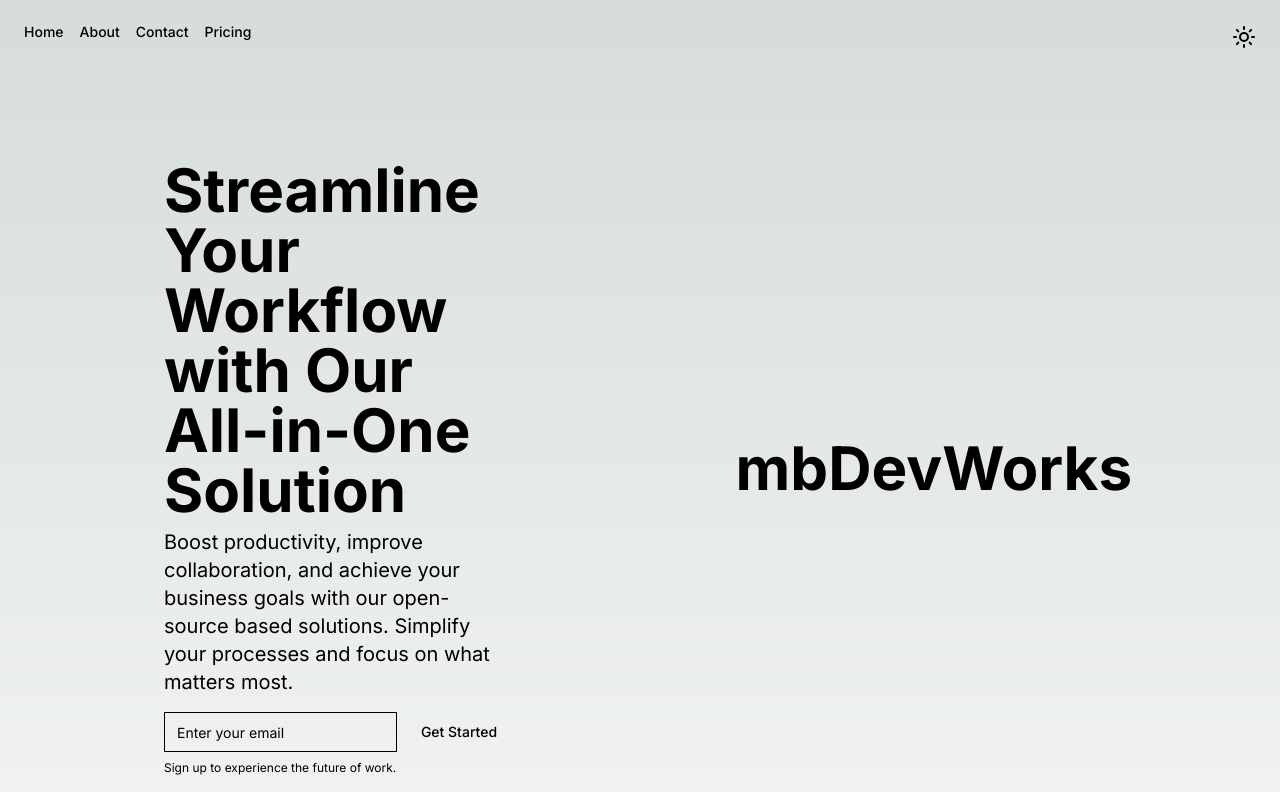
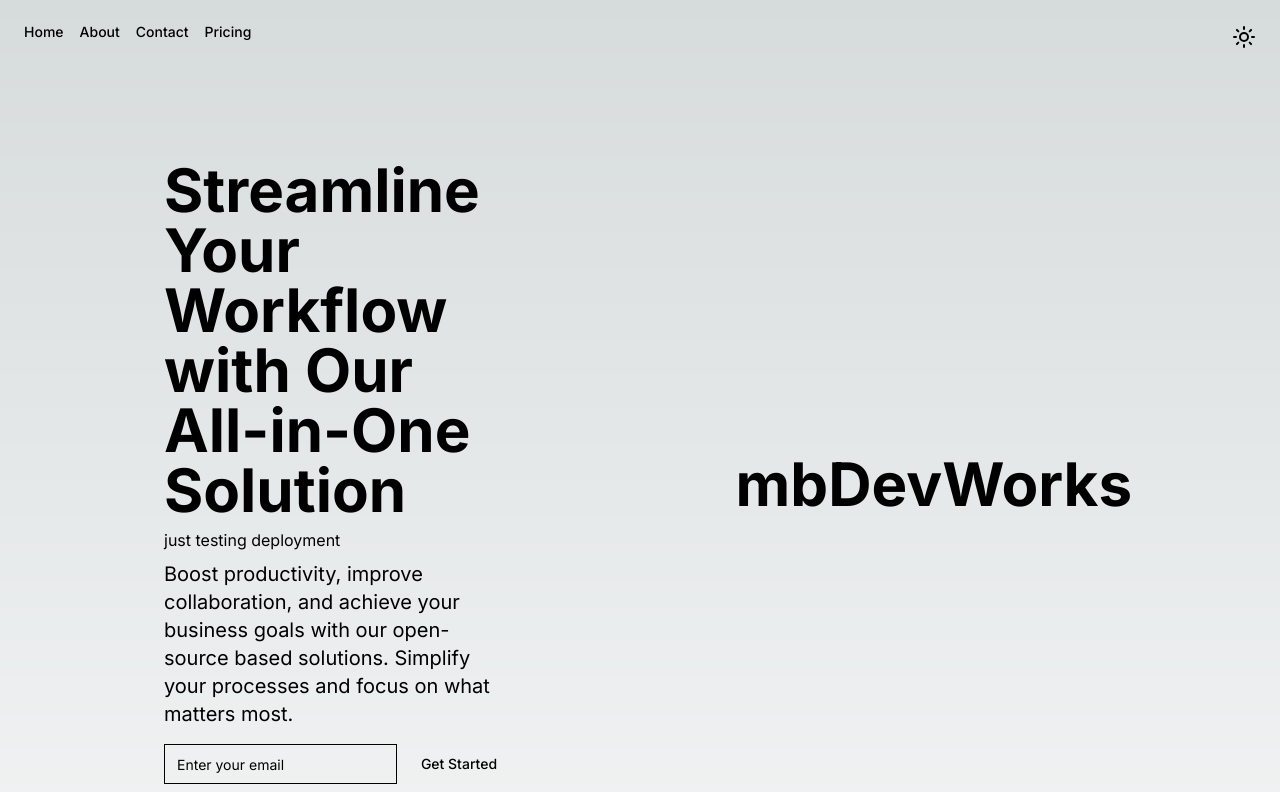
Before and after one commit to Dimitar765/devworksHomePage, a Next.js app in the folder homepage/: page / in a window 1280 px wide. Shown: the top 792 px of the page. Built offline with nearby package versions, Linux system fonts and the light colour scheme.

Commit message:
deployment test

```diff
--- a/homepage/app/page.tsx
+++ b/homepage/app/page.tsx
@@ -21,6 +21,7 @@ export default function Home() {
                     <h1 className="text-3xl font-bold sm:text-5xl xl:text-6xl/none">
                       Streamline Your Workflow with Our All-in-One Solution
                     </h1>
+                    <h3>just testing deployment</h3>
                     <p className="max-w-[600px] text-muted-foreground md:text-xl">
                       Boost productivity, improve collaboration, and achieve
                       your business goals with our open-source based solutions.
```
